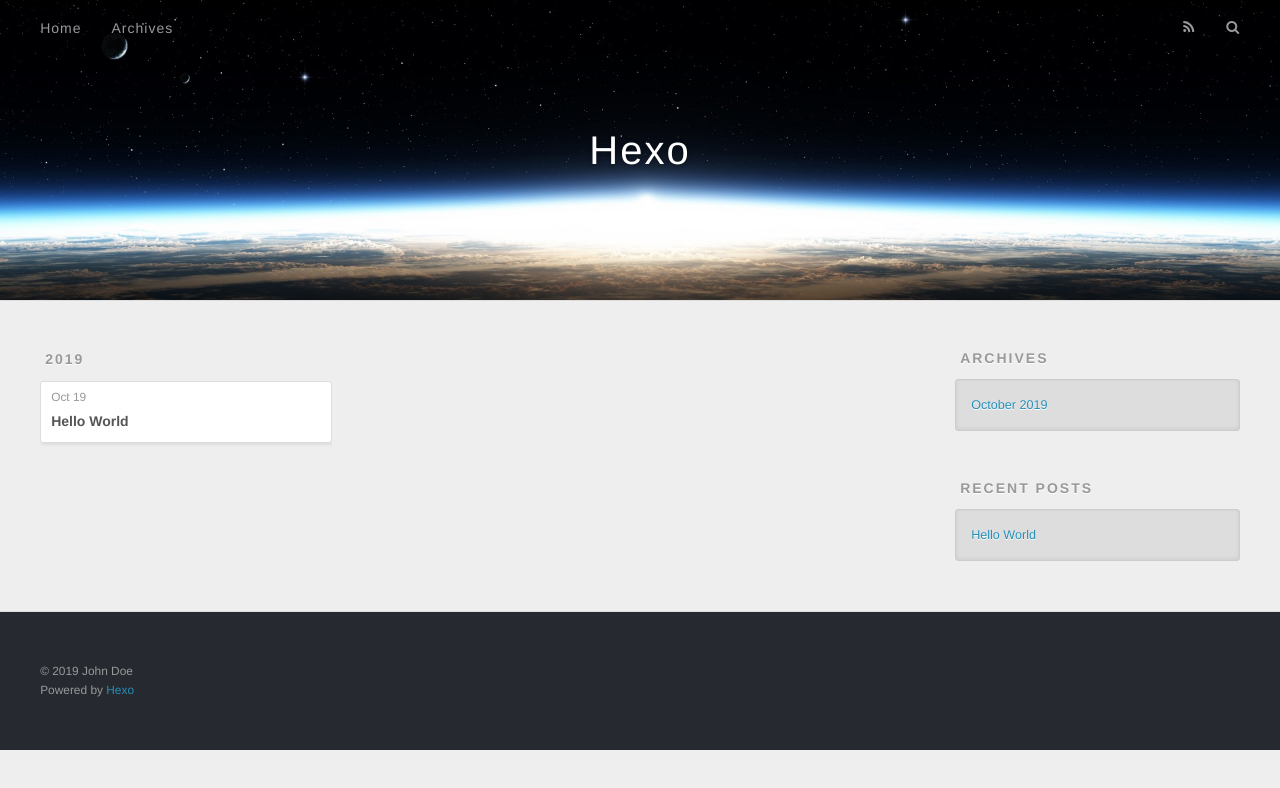
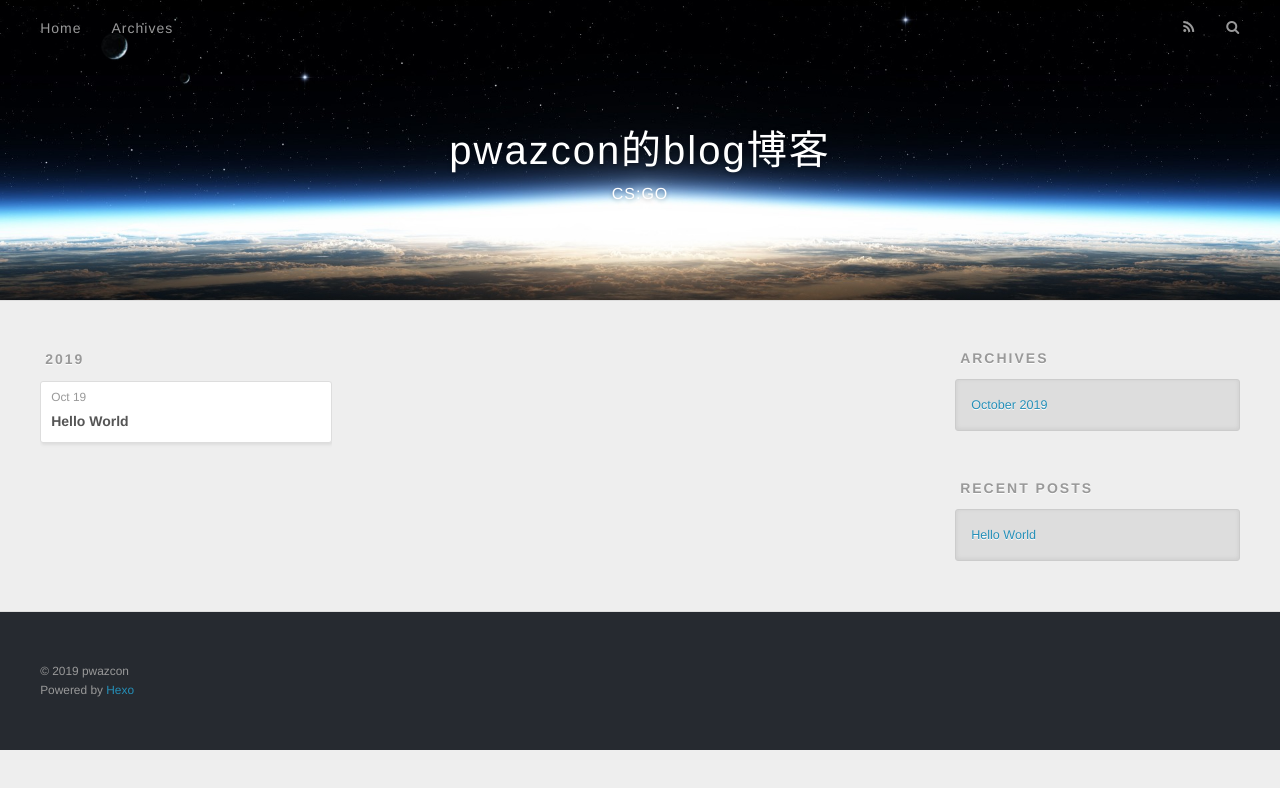
Before and after one commit to HLMSstudio/HLMSstudio.github.io, a plain HTML site: page archives/index.html in a window 1280 px wide. Drawn offline with Linux system fonts and the light colour scheme.

Commit message:
更新博客。

```diff
--- a/archives/index.html
+++ b/archives/index.html
@@ -3,16 +3,19 @@
 <head>
   <meta charset="utf-8">
 
-  <title>Archives | Hexo</title>
+  <title>Archives | pwazcon的blog博客</title>
   <meta name="viewport" content="width=device-width, initial-scale=1, maximum-scale=1">
-  <meta property="og:type" content="website">
-<meta property="og:title" content="Hexo">
-<meta property="og:url" content="http://yoursite.com/archives/index.html">
-<meta property="og:site_name" content="Hexo">
+  <meta name="description" content="CSGO">
+<meta property="og:type" content="website">
+<meta property="og:title" content="pwazcon的blog博客">
+<meta property="og:url" content="HLMSstudio.github.io/archives/index.html">
+<meta property="og:site_name" content="pwazcon的blog博客">
+<meta property="og:description" content="CSGO">
 <meta name="twitter:card" content="summary">
-<meta name="twitter:title" content="Hexo">
+<meta name="twitter:title" content="pwazcon的blog博客">
+<meta name="twitter:description" content="CSGO">
 
-    <link rel="alternate" href="/atom.xml" title="Hexo" type="application/atom+xml">
+    <link rel="alternate" href="/atom.xml" title="pwazcon的blog博客" type="application/atom+xml">
 
 
     <link rel="icon" href="/favicon.png">
@@ -33,8 +36,12 @@
   <div id="header-outer" class="outer">
     <div id="header-title" class="inner">
       <h1 id="logo-wrap">
-        <a href="/" id="logo">Hexo</a>
+        <a href="/" id="logo">pwazcon的blog博客</a>
       </h1>
+
+        <h2 id="subtitle-wrap">
+          <a href="/" id="subtitle">CS:GO</a>
+        </h2>
 
     </div>
     <div id="header-inner" class="inner">
@@ -53,7 +60,7 @@
         <a id="nav-search-btn" class="nav-icon" title="Search"></a>
       </nav>
       <div id="search-form-wrap">
-        <form action="//google.com/search" method="get" accept-charset="UTF-8" class="search-form"><input type="search" name="q" results="0" class="search-form-input" placeholder="Search"><button type="submit" class="search-form-submit">&#xF002;</button><input type="hidden" name="sitesearch" value="http://yoursite.com"></form>
+        <form action="//google.com/search" method="get" accept-charset="UTF-8" class="search-form"><input type="search" name="q" results="0" class="search-form-input" placeholder="Search"><button type="submit" class="search-form-submit">&#xF002;</button><input type="hidden" name="sitesearch" value="HLMSstudio.github.io"></form>
       </div>
     </div>
   </div>
@@ -137,7 +144,7 @@
 
   <div class="outer">
     <div id="footer-info" class="inner">
-      &copy; 2019 John Doe<br>
+      &copy; 2019 pwazcon<br>
       Powered by <a href="http://hexo.io/" target="_blank">Hexo</a>
     </div>
   </div>
```
Also changed, not shown: 2019/10/19/hello-world/index.html (+12 -8 lines), archives/2019/10/index.html (+17 -10 lines), archives/2019/index.html (+17 -10 lines), index.html (+18 -11 lines).
